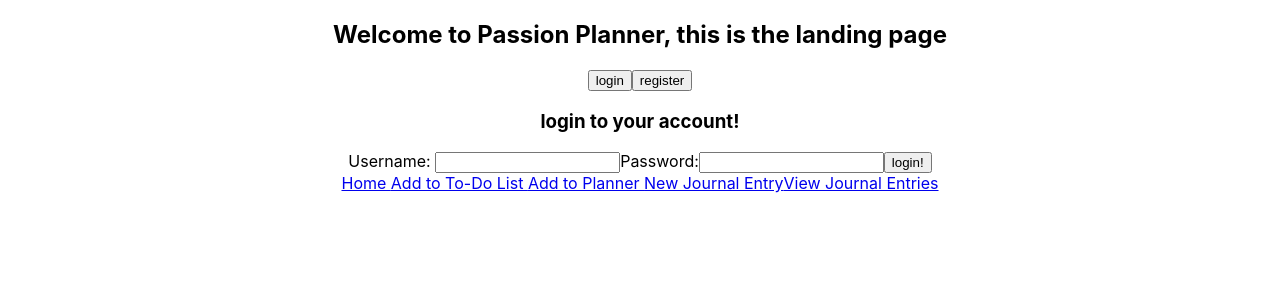
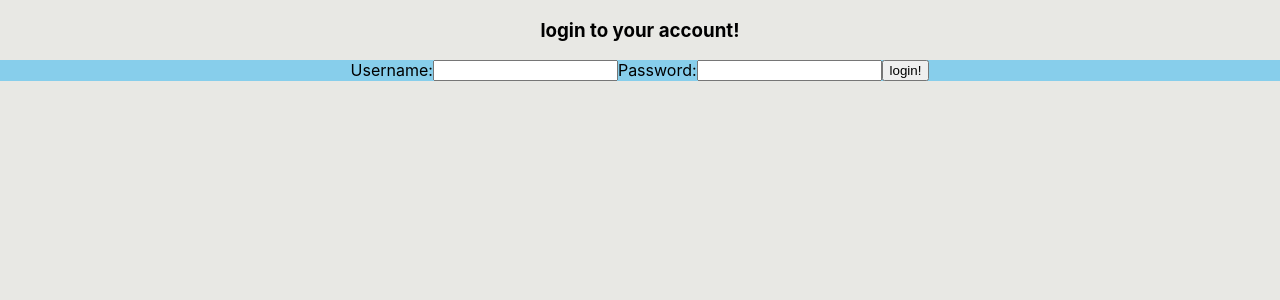
Before and after one commit to Team-GA/goal-planner, a React (Create React App) app in the folder client/: page /login in a window 1280 px wide. Shown: the top 300 px of the page. Built offline with nearby package versions, Linux system fonts and the light colour scheme.

Commit message:
updated login and register path

```diff
--- a/client/src/App.js
+++ b/client/src/App.js
@@ -20,8 +20,8 @@ function App() {
   useEffect(() => {
     if (user && (location.pathname === "/login" || location.pathname === "/register")) {
       history.push("/home");
-    } else if (!user && (location.pathname === "/" || location.pathname === "/home")) {
-      history.push("/");
+    } else if (!user && (location.pathname === "/home" || location.pathname === "/add-to-planner")) {
+      history.push("/home");
     }
   }, [user, location.pathname, history]);
 
@@ -29,9 +29,9 @@ function App() {
     <div className="App">
        {/* <Nav /> */}
 
-      {/* <Switch> */}
+      <Switch>
         {/* <main> */}
-        <Route path = "/">
+        <Route exact path = "/">
           <Landing />
         </Route>
 
@@ -43,9 +43,10 @@ function App() {
           <Register setUser={setUser} />
         </Route>
 
-        <Nav />
+        {/* <Nav /> */}
 
         <Route exact path="/home">
+        <Nav />
           <Home />
         </Route>
 
@@ -54,18 +55,21 @@ function App() {
         </Route>
 
         <Route path="/add-to-planner">
+        <Nav />
           <h1>This is where we will add to the planner!</h1>
         </Route>
 
         <Route path='/new-journal'>
+        <Nav />
           <h1>This is where we will add new journal entries!</h1>
         </Route>
 
         <Route path='/view-journal-entries'>
+        <Nav/>
           <h1>This is where we will view journal entries!</h1>
         </Route>
         {/* </main> */}
-        {/* </Switch> */}
+        </Switch>
 
     </div>
   );
--- a/client/src/screens/Home.jsx
+++ b/client/src/screens/Home.jsx
@@ -3,7 +3,9 @@ import React from 'react'
 function Home() {
     return (
         <div>
-            this is home page after login
+            {/* <button>sign out</button> */}
+
+            <h2>this is home page after login</h2>
         </div>
     )
 }
--- a/client/src/screens/Login.css
+++ b/client/src/screens/Login.css
@@ -12,3 +12,10 @@
 body{
     background-color: #e8e8e4;
 }
+
+form {
+    background: skyblue;
+    display: flex;
+    justify-content: center;
+    margin: auto;
+}
--- a/client/src/screens/Login.jsx
+++ b/client/src/screens/Login.jsx
@@ -1,6 +1,7 @@
 import { useState } from "react";
 import { loginUser } from "../services";
 import { useHistory } from "react-router";
+import "./Login.css"
 
 const Login = (props) => {
   const [username, setUsername] = useState("");
@@ -21,7 +22,7 @@ const Login = (props) => {
           const user = await loginUser(userInfo);
           // console log the user!
           props.setUser(user);
-          history.push("/")
+          history.push("/home")
 
       } catch (error) {
           console.error(error.message);
--- a/client/src/screens/Register.jsx
+++ b/client/src/screens/Register.jsx
@@ -23,7 +23,7 @@ const Register = (props) => {
           const user = await registerUser(userInfo);
           // console log the user!
           props.setUser(user);
-          history.push("/")
+          history.push("/home")
 
       } catch (error) {
           console.error(error.message);
```
